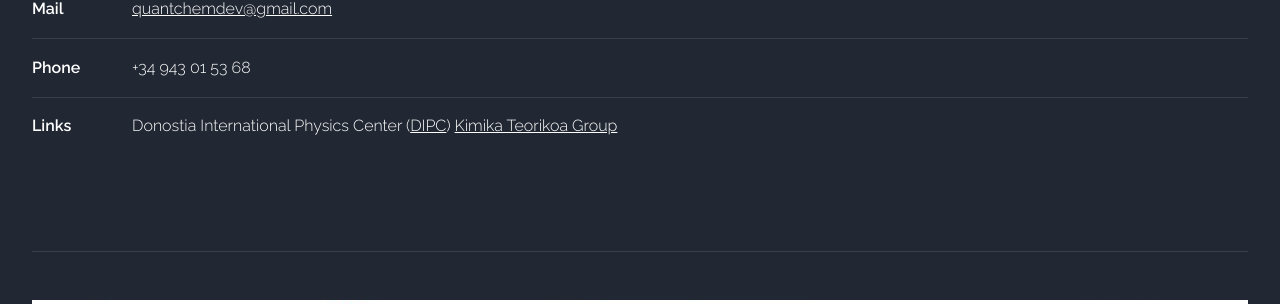
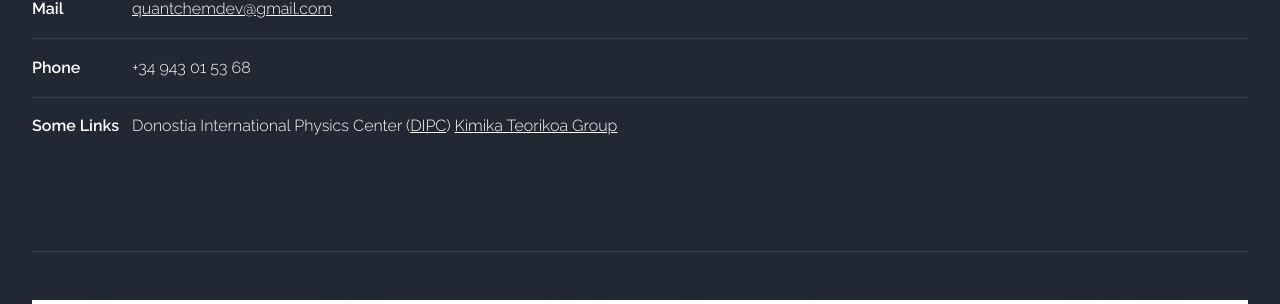
Before and after one commit to old-jekyll-templates/Horizons-Jekyll-Theme, a Jekyll site: the page built from index.html, in a window 1280 px wide and 900 px high, scrolled down 1871 px. Shown: the part 398-702 px from the top of the window. Built offline with Jekyll 4.4.1, drawn with Linux system fonts in a browser that asks for light colours; the list of posts is cut into pages by our own code; comment, search, counter and statistics services are not loaded.

Commit message:
Update default.html

```diff
--- a/_layouts/default.html
+++ b/_layouts/default.html
@@ -70,7 +70,7 @@
 											<span>+34 943 01 53 68</span>
 							                        </li>
 										<li>
-											<span class="address">Links</span>
+											<span class="address">Some Links</span>
 											<span>Donostia International Physics Center (<a href="http://dipc.ehu.es/">DIPC</a>)</span>
 											<span><a href="http://www.ehu.eus/chemistry/theory/">Kimika Teorikoa Group</a></span>
 										</li>
```
